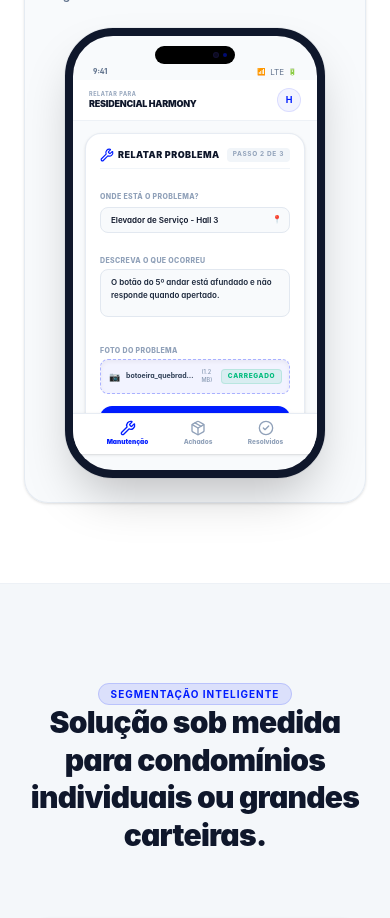
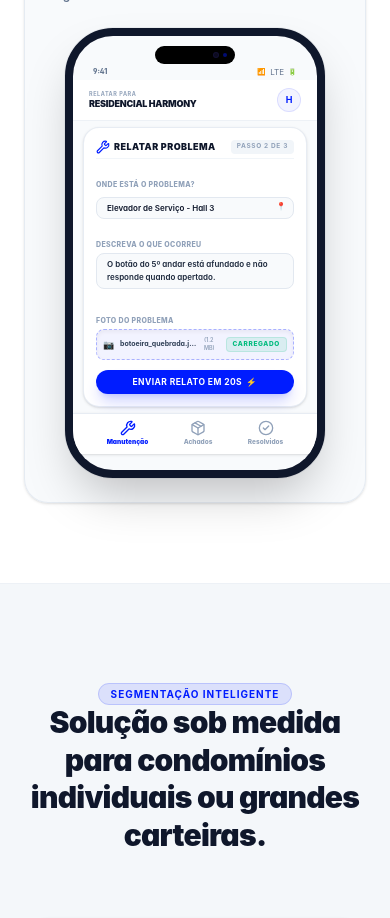
Before and after one commit to Leonardo-Tobias/Zelify-LP, a React (Vite) app: page / in a window 390 px wide. Shown: the part 2660-3578 px from the top of the page. Built offline with nearby package versions, Linux system fonts and the light colour scheme.

Commit message:
design: ajusta espacamentos e remove scroll interno no mockup do iphone

```diff
--- a/src/App.tsx
+++ b/src/App.tsx
@@ -596,11 +596,11 @@ export default function App() {
                     </div>
 
                     {/* App Body - Form */}
-                    <div className="flex-1 p-3 space-y-2 bg-slate-50 overflow-y-auto text-left z-10 min-h-0">
-                      <div className="bg-white rounded-2xl p-3.5 border border-slate-200/80 shadow-sm space-y-3">
+                    <div className="flex-1 p-2.5 bg-slate-50 overflow-hidden text-left z-10 min-h-0 flex flex-col justify-center">
+                      <div className="bg-white rounded-2xl p-3 border border-slate-200/80 shadow-sm space-y-2.5">
 
                         {/* Title Form */}
-                        <div className="text-[9px] font-black uppercase text-slate-900 tracking-wider flex items-center justify-between border-b border-slate-100 pb-1.5">
+                        <div className="text-[9px] font-black uppercase text-slate-900 tracking-wider flex items-center justify-between border-b border-slate-100 pb-1">
                           <span className="flex items-center gap-1">
                             <Wrench className="w-3.5 h-3.5 text-[#001CFF]" />
                             Relatar Problema
@@ -609,36 +609,36 @@ export default function App() {
                         </div>
 
                         {/* Input Local */}
-                        <div className="space-y-1">
+                        <div className="space-y-0.5">
                           <label className="text-[7px] font-extrabold uppercase tracking-wider text-slate-400">Onde está o problema?</label>
                           <div className="relative">
                             <input
                               type="text"
                               readOnly
                               value="Elevador de Serviço - Hall 3"
-                              className="w-full px-2.5 py-1.5 bg-slate-50 border border-slate-200 rounded-lg text-[8px] font-semibold text-slate-900 focus:outline-none pr-6"
+                              className="w-full px-2.5 py-1 bg-slate-50 border border-slate-200 rounded-lg text-[8px] font-semibold text-slate-900 focus:outline-none pr-6"
                             />
                             <span className="absolute right-2 top-1/2 -translate-y-1/2 text-[8px]">📍</span>
                           </div>
                         </div>
 
                         {/* Input Descrição */}
-                        <div className="space-y-1">
+                        <div className="space-y-0.5">
                           <label className="text-[7px] font-extrabold uppercase tracking-wider text-slate-400">Descreva o que ocorreu</label>
                           <textarea
                             readOnly
                             value="O botão do 5º andar está afundado e não responde quando apertado."
-                            className="w-full px-2.5 py-1.5 bg-slate-50 border border-slate-200 rounded-lg text-[8px] font-semibold text-slate-800 h-12 focus:outline-none resize-none leading-relaxed"
+                            className="w-full px-2.5 py-1 bg-slate-50 border border-slate-200 rounded-lg text-[8px] font-semibold text-slate-800 h-9 focus:outline-none resize-none leading-relaxed"
                           />
                         </div>
 
                         {/* Foto Carregada */}
-                        <div className="space-y-1">
+                        <div className="space-y-0.5">
                           <label className="text-[7px] font-extrabold uppercase tracking-wider text-slate-400">Foto do Problema</label>
-                          <div className="border border-dashed border-[#001CFF]/30 bg-[#001CFF]/5 p-2 rounded-lg flex items-center justify-between text-[7px] shadow-inner">
+                          <div className="border border-dashed border-[#001CFF]/30 bg-[#001CFF]/5 p-1.5 rounded-lg flex items-center justify-between text-[7px] shadow-inner">
                             <div className="flex items-center space-x-1.5">
                               <span className="text-[9px]">📷</span>
-                              <span className="font-bold text-slate-700 truncate max-w-[120px]">botoeira_quebrada.jpg</span>
+                              <span className="font-bold text-slate-700 truncate max-w-[110px]">botoeira_quebrada.jpg</span>
                               <span className="text-[5.5px] text-slate-400 font-semibold">(1.2 MB)</span>
                             </div>
                             <span className="text-[6.5px] text-emerald-500 font-extrabold uppercase bg-emerald-500/10 border border-emerald-500/15 px-1.5 py-0.5 rounded tracking-widest">Carregado</span>
@@ -646,7 +646,7 @@ export default function App() {
                         </div>
 
                         {/* CTA Enviar */}
-                        <button className="w-full bg-[#001CFF] hover:bg-[#0014CC] text-white py-2 rounded-xl text-[8.5px] font-bold uppercase tracking-wider shadow-lg shadow-[#001CFF]/20 active:scale-[0.98] transition-all flex items-center justify-center space-x-1">
+                        <button className="w-full bg-[#001CFF] hover:bg-[#0014CC] text-white py-1.5 rounded-xl text-[8.5px] font-bold uppercase tracking-wider shadow-lg shadow-[#001CFF]/20 active:scale-[0.98] transition-all flex items-center justify-center space-x-1">
                           <span>Enviar Relato em 20s</span>
                           <span>⚡</span>
                         </button>
```
